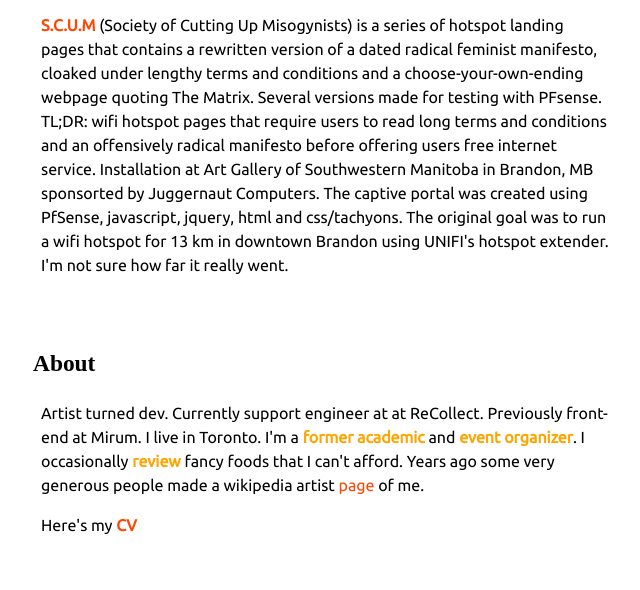
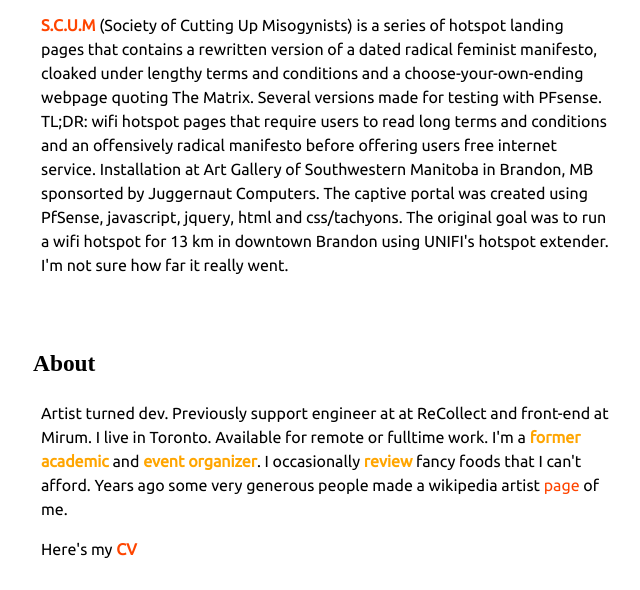
Before and after one commit to usrrname/samples, a website: page index.html in a window 1280 px wide. Shown: the part 3584-4174 px from the top of the page, without its empty margins (315-955 px from the left). Drawn offline with Linux system fonts and the light colour scheme.

Commit message:
updated index page

```diff
--- a/index.html
+++ b/index.html
@@ -96,7 +96,7 @@
 <div id="about" class="measure db center f5 f4-ns">
    <h3 class="lh-title">About</h3>
    <article>
-<p class="lh-copy ph3"> Artist turned dev. Currently support engineer at at ReCollect. Previously front-end at Mirum. I live in Toronto.  I'm a <a href="https://saic.academia.edu/JenniferChan" class="link b orange" target="_blank">former academic</a> and
+<p class="lh-copy ph3"> Artist turned dev. Previously support engineer at at ReCollect and front-end at Mirum. I live in Toronto.  Available for remote or fulltime work. I'm a <a href="https://saic.academia.edu/JenniferChan" class="link b orange" target="_blank">former academic</a> and
     <a href="https://vimeo.com/129512515" class="link b orange" target="_blank">event organizer</a>. I occasionally
     <a href="http://asdfg.yelp.ca"
         class="link b orange" target="_blank">review</a> fancy foods that I can't afford. Years ago some very generous people made a wikipedia
```
